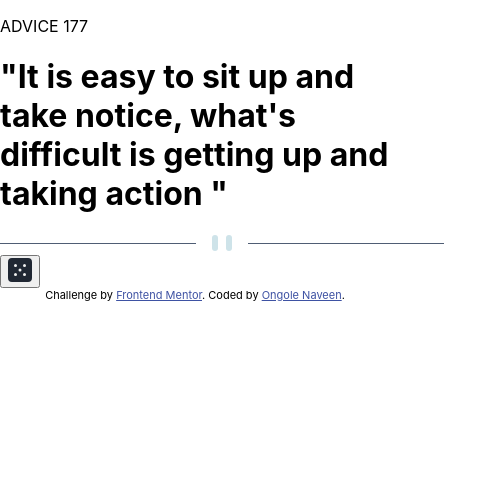
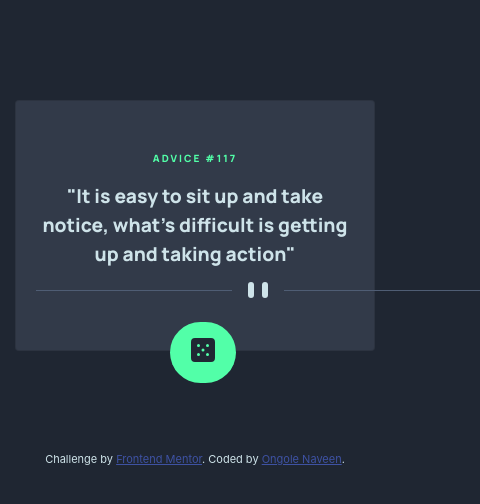
Before and after one commit to Naveen39O/AdviceGeneratorApp, a React (Create React App) app: page / in a window 390 px wide. Shown: the top 504 px of the page, 480 px wide, since content can reach past the window. Built offline with nearby package versions, Linux system fonts and the light colour scheme.

Commit message:
added mobile design changes

```diff
--- a/public/index.html
+++ b/public/index.html
@@ -28,11 +28,19 @@
 
     <title>Frontend Mentor | Advice generator app</title>
 
+    <!-- Bootstrap CSS -->
+    <link href="https://cdn.jsdelivr.net/npm/bootstrap@5.1.3/dist/css/bootstrap.min.css" rel="stylesheet" integrity="sha384-1BmE4kWBq78iYhFldvKuhfTAU6auU8tT94WrHftjDbrCEXSU1oBoqyl2QvZ6jIW3" crossorigin="anonymous">
+
+    <!-- Option 1: Bootstrap Bundle with Popper -->
+    <script src="https://cdn.jsdelivr.net/npm/bootstrap@5.1.3/dist/js/bootstrap.bundle.min.js" integrity="sha384-ka7Sk0Gln4gmtz2MlQnikT1wXgYsOg+OMhuP+IlRH9sENBO0LRn5q+8nbTov4+1p" crossorigin="anonymous"></script>
+
     <!-- Feel free to remove these styles or customise in your own stylesheet 👍 -->
     <style>
       .attribution { font-size: 11px; text-align: center; }
       .attribution a { color: hsl(228, 45%, 44%); }
     </style>
+
+    <link rel="stylesheet" href="/styles/index.css">
   </head>
   <body>
     <noscript>You need to enable JavaScript to run this app.</noscript>
--- /dev/null
+++ b/public/styles/colors.scss
@@ -0,0 +1,6 @@
+$light-cyan: hsl(193, 38%, 86%);
+$neon-green: hsl(150, 100%, 66%);
+$grayish-blue: hsl(217, 19%, 38%);
+$dark-grayish-blue: hsl(217, 19%, 24%);
+$dark-blue: hsl(218, 23%, 16%);
+$neon-green-blur: hsl(151, 23%, 54%);
--- /dev/null
+++ b/public/styles/index.css
@@ -0,0 +1,45 @@
+@import url("https://fonts.googleapis.com/css2?family=Manrope:wght@800&display=swap");
+body {
+  background-color: #1f2632;
+  color: #cee3e9;
+  text-align: center;
+}
+
+.card {
+  background-color: #323a49;
+  margin: 100px 15px;
+}
+
+.card-body {
+  padding: 50px 20px;
+}
+
+.advice-id {
+  color: #52ffa8;
+  font-size: 10px;
+  font-family: "Manrope", sans-serif;
+  letter-spacing: 2px;
+}
+
+.advice {
+  font-size: 1.2em;
+  font-weight: 800;
+  font-family: "Manrope", sans-serif;
+  line-height: 1.5em;
+}
+
+.dice-button {
+  border-radius: 100px;
+  border-style: none;
+  background-color: #52ffa8;
+  padding: 15px 21px 21px;
+  position: absolute;
+  right: 138px;
+  bottom: -33px;
+}
+
+.dice-button:hover {
+  box-shadow: 2px 2px 30px 1px #6fa58b, -2px -2px 30px 1px #6fa58b;
+}
+
+/*# sourceMappingURL=index.css.map */
--- a/public/styles/index.scss
+++ b/public/styles/index.scss
@@ -1,2 +1,3 @@
+@import url('https://fonts.googleapis.com/css2?family=Manrope:wght@800&display=swap');
 @import "mobile.scss";
 @import "desktop.scss";
--- a/public/styles/mobile.scss
+++ b/public/styles/mobile.scss
@@ -0,0 +1,43 @@
+@import 'colors.scss';
+body{
+  background-color: $dark-blue;
+  color: $light-cyan;
+  text-align: center;
+}
+
+.card{
+  background-color: $dark-grayish-blue;
+  margin: 100px 15px;
+}
+
+.card-body{
+  padding: 50px 20px;
+}
+
+.advice-id{
+  color: $neon-green;
+  font-size: 10px;
+  font-family: 'Manrope', sans-serif;
+  letter-spacing: 2px;
+}
+
+.advice{
+  font-size: 1.2em;
+  font-weight: 800;
+  font-family: 'Manrope', sans-serif;
+  line-height: 1.5em;
+}
+
+.dice-button{
+  border-radius: 100px;
+  border-style: none;
+  background-color: $neon-green;
+  padding: 15px 21px 21px;
+  position: absolute;
+  right: 138px;
+  bottom: -33px;
+}
+
+.dice-button:hover{
+  box-shadow: 2px 2px 30px 1px $neon-green-blur, -2px -2px 30px 1px $neon-green-blur;
+}
--- a/src/components/Advice.js
+++ b/src/components/Advice.js
@@ -2,7 +2,7 @@ import React from 'react';
 
 function Advice(props) {
   return (
-    <h1>{props.advice}</h1>
+    <h1 className='advice'>{'"' + props.advice + '"'}</h1>
   );
 }
 
--- a/src/components/App.js
+++ b/src/components/App.js
@@ -5,23 +5,30 @@ import axios from "axios";
 
 function App() {
   const initialState = {
-    id: 177,
-    advice: "\"It is easy to sit up and take notice, what's difficult is getting up and taking action \""
+    id: 117,
+    advice: "It is easy to sit up and take notice, what's difficult is getting up and taking action"
   }
   const [adviceState, setAdvice] = useState(initialState);
+  const [isLoading, setIsLoading] = useState(false);
 
   const handleClick = () => {
+    setIsLoading(true);
     axios.get("https://api.adviceslip.com/advice")
-      .then((res) => {setAdvice(res.data.slip); console.log(res)})
+      .then((res) => {setAdvice(res.data.slip); setIsLoading(false)})
       .catch((error) => {console.log(error)});
   }
 
   return (
-    <main className="App">
-      <p>ADVICE {adviceState.id}</p>
-      <Advice advice = {adviceState.advice}/>
-      <PatternDivider/>
-      <button type="button" onClick= {() => handleClick()}><img src="/images/icon-dice.svg"/></button>
+    <main className="card ">
+      <section className="card-body">
+        <p className="advice-id">ADVICE #{adviceState.id}</p>
+        {isLoading?
+          <Advice advice = "Loading"/>
+          : <Advice advice = {adviceState.advice}/>}
+        <PatternDivider/>
+        <button type="button" className ="dice-button" onClick= {() => handleClick()}><img src="/images/icon-dice.svg" alt = "dice"/></button>
+      </section>
+
     </main>
   );
 }
--- a/src/components/Footer.jsx
+++ b/src/components/Footer.jsx
@@ -3,7 +3,7 @@ import React from 'react';
 function Footer(props) {
   return (
     <footer className='attribution'>
-      Challenge by <a href="https://www.frontendmentor.io?ref=challenge" target="_blank">Frontend Mentor</a>.
+      Challenge by <a href="https://www.frontendmentor.io?ref=challenge" >Frontend Mentor</a>.
       Coded by <a href="https://github.com/Naveen39O">Ongole Naveen</a>.
     </footer>
   );
--- a/src/components/PatternDivider.js
+++ b/src/components/PatternDivider.js
@@ -5,8 +5,8 @@ function PatternDivider(props) {
   return (
     <div>
       {isMobile ?
-          <img src= "/images/pattern-divider-mobile.svg"/>
-        : <img src= "/images/pattern-divider-desktop.svg"/>}
+          <img src= "/images/pattern-divider-mobile.svg" alt = "pattern divider"/>
+        : <img src= "/images/pattern-divider-desktop.svg" alt = "pattern divider"/>}
     </div>
   );
 }
```
Also changed, not shown: 1 other file (tests, documents, lock files or other folders).
